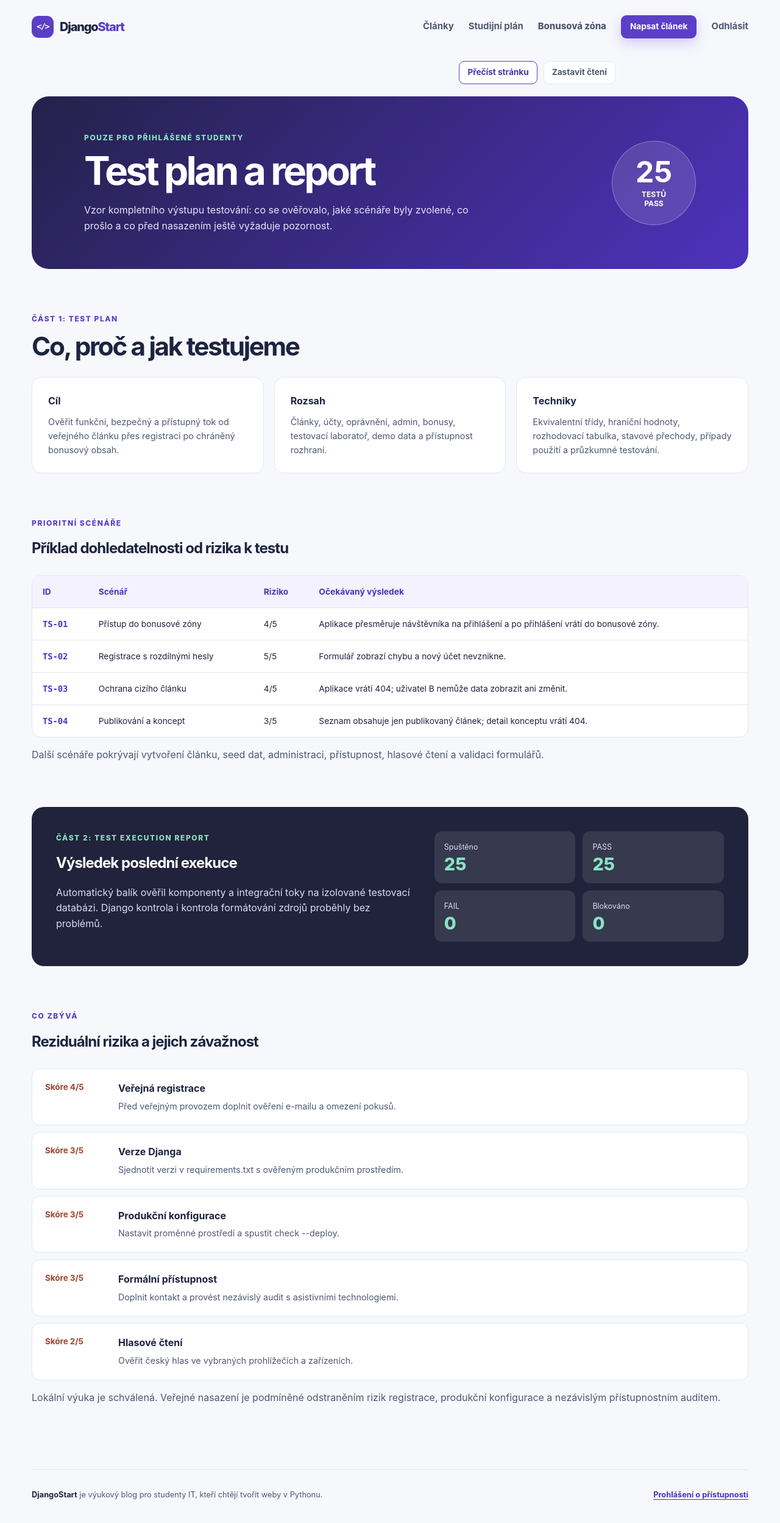
After one commit to rarasek16/my-first-blog, a Django app: page /bonus/testovani/reporty/ in a window 1280 px wide. The commit adds this page. Shown: the whole page at 61% size. Run offline with Django 5.2, Linux system fonts and the light colour scheme; the visitor is signed in with stand-in values (Sample User, id 1).

Commit message:
Publish protected ISTQB reports
Co-authored-by: Copilot <223556219+Copilot@users.noreply.github.com>

```diff
--- a/blog/static/blog/css/site.css
+++ b/blog/static/blog/css/site.css
@@ -558,6 +558,174 @@ textarea:focus-visible {
     color: var(--muted);
 }
 
+.report-promo {
+    margin-bottom: 0;
+}
+
+.report-overview,
+.report-scenarios,
+.report-result,
+.report-risks {
+    margin-top: 72px;
+}
+
+.report-cards {
+    display: grid;
+    grid-template-columns: repeat(3, minmax(0, 1fr));
+    gap: 17px;
+    margin-top: 28px;
+}
+
+.report-cards article {
+    padding: 26px;
+    border: 1px solid var(--line);
+    border-radius: 16px;
+    background: var(--white);
+}
+
+.report-cards h3,
+.risk-list h3 {
+    margin: 0;
+    font-size: 1rem;
+}
+
+.report-cards p,
+.report-note {
+    color: var(--muted);
+}
+
+.report-cards p {
+    margin: 9px 0 0;
+    font-size: 0.9rem;
+}
+
+.report-scenarios h2,
+.report-risks h2 {
+    margin: 0;
+    letter-spacing: -0.04em;
+}
+
+.report-table-wrapper {
+    margin-top: 25px;
+    overflow-x: auto;
+    border: 1px solid var(--line);
+    border-radius: 14px;
+    background: var(--white);
+}
+
+.report-table-wrapper:focus-visible {
+    outline: 3px solid #f08a24;
+    outline-offset: 3px;
+}
+
+.report-table-wrapper table {
+    width: 100%;
+    min-width: 690px;
+    border-collapse: collapse;
+    text-align: left;
+}
+
+.report-table-wrapper th,
+.report-table-wrapper td {
+    padding: 15px 17px;
+    border-bottom: 1px solid var(--line);
+    vertical-align: top;
+    font-size: 0.86rem;
+}
+
+.report-table-wrapper th {
+    background: #f4f2ff;
+    color: var(--violet-dark);
+}
+
+.report-table-wrapper tbody tr:last-child td {
+    border-bottom: 0;
+}
+
+.report-table-wrapper td:first-child {
+    color: var(--violet-dark);
+    font-family: ui-monospace, SFMono-Regular, Consolas, monospace;
+    font-weight: 800;
+}
+
+.report-result {
+    display: grid;
+    grid-template-columns: 1.1fr 0.9fr;
+    gap: 40px;
+    align-items: center;
+    padding: 40px;
+    border-radius: 20px;
+    background: #20233b;
+    color: var(--white);
+}
+
+.report-result .eyebrow {
+    color: var(--mint);
+}
+
+.report-result h2 {
+    margin: 0;
+    letter-spacing: -0.04em;
+}
+
+.report-result > div > p:last-child {
+    color: #d7dcfa;
+}
+
+.report-metrics {
+    display: grid;
+    grid-template-columns: repeat(2, 1fr);
+    gap: 12px;
+    margin: 0;
+}
+
+.report-metrics div {
+    padding: 16px;
+    border-radius: 12px;
+    background: rgba(255, 255, 255, 0.1);
+}
+
+.report-metrics dt {
+    color: #d7dcfa;
+    font-size: 0.78rem;
+}
+
+.report-metrics dd {
+    margin: 4px 0 0;
+    color: var(--mint);
+    font-size: 1.8rem;
+    font-weight: 850;
+    line-height: 1;
+}
+
+.risk-list {
+    display: grid;
+    gap: 11px;
+    margin-top: 25px;
+}
+
+.risk-list article {
+    display: grid;
+    grid-template-columns: 100px 1fr;
+    gap: 20px;
+    align-items: start;
+    padding: 19px 21px;
+    border: 1px solid var(--line);
+    border-radius: 13px;
+    background: var(--white);
+}
+
+.risk-list strong {
+    color: #9b442d;
+    font-size: 0.84rem;
+}
+
+.risk-list p {
+    margin: 5px 0 0;
+    color: var(--muted);
+    font-size: 0.89rem;
+}
+
 .testing-stages,
 .scenario-guide,
 .scenario-section {
@@ -1099,6 +1267,14 @@ textarea:focus-visible {
     .testing-stage-grid {
         grid-template-columns: repeat(2, minmax(0, 1fr));
     }
+
+    .report-cards {
+        grid-template-columns: 1fr;
+    }
+
+    .report-result {
+        grid-template-columns: 1fr;
+    }
 }
 
 @media (max-width: 640px) {
@@ -1198,6 +1374,15 @@ textarea:focus-visible {
         grid-template-columns: 1fr;
     }
 
+    .report-result {
+        padding: 28px 23px;
+    }
+
+    .risk-list article {
+        grid-template-columns: 1fr;
+        gap: 7px;
+    }
+
     .scenario-guide {
         padding: 28px 23px;
     }
--- /dev/null
+++ b/blog/templates/blog/testing_reports.html
@@ -0,0 +1,73 @@
+{% extends 'blog/base.html' %}
+
+{% block title %}Test plan a report | DjangoStart{% endblock %}
+
+{% block content %}
+<section class="bonus-hero testing-hero">
+    <div>
+        <p class="eyebrow">Pouze pro přihlášené studenty</p>
+        <h1>Test plan a report</h1>
+        <p>Vzor kompletního výstupu testování: co se ověřovalo, jaké scénáře byly zvolené, co prošlo a co před nasazením ještě vyžaduje pozornost.</p>
+    </div>
+    <div class="bonus-badge" aria-label="Dvacet pět úspěšných testů">
+        <strong>25</strong>
+        <span>testů<br>PASS</span>
+    </div>
+</section>
+
+<section class="report-overview" aria-labelledby="plan-title">
+    <div class="section-heading">
+        <p class="eyebrow">Část 1: Test plan</p>
+        <h2 id="plan-title">Co, proč a jak testujeme</h2>
+    </div>
+    <div class="report-cards">
+        <article><h3>Cíl</h3><p>Ověřit funkční, bezpečný a přístupný tok od veřejného článku přes registraci po chráněný bonusový obsah.</p></article>
+        <article><h3>Rozsah</h3><p>Články, účty, oprávnění, admin, bonusy, testovací laboratoř, demo data a přístupnost rozhraní.</p></article>
+        <article><h3>Techniky</h3><p>Ekvivalentní třídy, hraniční hodnoty, rozhodovací tabulka, stavové přechody, případy použití a průzkumné testování.</p></article>
+    </div>
+</section>
+
+<section class="report-scenarios" aria-labelledby="report-scenarios-title">
+    <p class="eyebrow">Prioritní scénáře</p>
+    <h2 id="report-scenarios-title">Příklad dohledatelnosti od rizika k testu</h2>
+    <div class="report-table-wrapper" tabindex="0">
+        <table>
+            <thead><tr><th>ID</th><th>Scénář</th><th>Riziko</th><th>Očekávaný výsledek</th></tr></thead>
+            <tbody>
+                {% for scenario in test_scenarios %}
+                    <tr><td>{{ scenario.id }}</td><td>{{ scenario.title }}</td><td>{{ scenario.risk }}</td><td>{{ scenario.expected }}</td></tr>
+                {% endfor %}
+            </tbody>
+        </table>
+    </div>
+    <p class="report-note">Další scénáře pokrývají vytvoření článku, seed dat, administraci, přístupnost, hlasové čtení a validaci formulářů.</p>
+</section>
+
+<section class="report-result" aria-labelledby="result-title">
+    <div>
+        <p class="eyebrow">Část 2: Test execution report</p>
+        <h2 id="result-title">Výsledek poslední exekuce</h2>
+        <p>Automatický balík ověřil komponenty a integrační toky na izolované testovací databázi. Django kontrola i kontrola formátování zdrojů proběhly bez problémů.</p>
+    </div>
+    <dl class="report-metrics">
+        <div><dt>Spuštěno</dt><dd>25</dd></div>
+        <div><dt>PASS</dt><dd>25</dd></div>
+        <div><dt>FAIL</dt><dd>0</dd></div>
+        <div><dt>Blokováno</dt><dd>0</dd></div>
+    </dl>
+</section>
+
+<section class="report-risks" aria-labelledby="risks-title">
+    <p class="eyebrow">Co zbývá</p>
+    <h2 id="risks-title">Reziduální rizika a jejich závažnost</h2>
+    <div class="risk-list">
+        {% for score, area, action in report_risks %}
+            <article>
+                <strong>Skóre {{ score }}</strong>
+                <div><h3>{{ area }}</h3><p>{{ action }}</p></div>
+            </article>
+        {% endfor %}
+    </div>
+    <p class="report-note">Lokální výuka je schválená. Veřejné nasazení je podmíněné odstraněním rizik registrace, produkční konfigurace a nezávislým přístupnostním auditem.</p>
+</section>
+{% endblock %}
--- a/blog/urls.py
+++ b/blog/urls.py
@@ -8,6 +8,7 @@ urlpatterns = [
     path("accounts/register/", views.register, name="register"),
     path("bonus/", views.bonus_tasks, name="bonus_tasks"),
     path("bonus/testovani/", views.testing_lab, name="testing_lab"),
+    path("bonus/testovani/reporty/", views.testing_reports, name="testing_reports"),
     path("category/<slug:category_slug>/", views.post_list, name="post_list_by_category"),
     path("post/new/", views.post_new, name="post_new"),
     path("post/<int:pk>/", views.post_detail, name="post_detail"),
--- a/blog/views.py
+++ b/blog/views.py
@@ -117,6 +117,14 @@ TEST_SCENARIOS = (
     },
 )
 
+REPORT_RISKS = (
+    ("4/5", "Veřejná registrace", "Před veřejným provozem doplnit ověření e-mailu a omezení pokusů."),
+    ("3/5", "Verze Djanga", "Sjednotit verzi v requirements.txt s ověřeným produkčním prostředím."),
+    ("3/5", "Produkční konfigurace", "Nastavit proměnné prostředí a spustit check --deploy."),
+    ("3/5", "Formální přístupnost", "Doplnit kontakt a provést nezávislý audit s asistivními technologiemi."),
+    ("2/5", "Hlasové čtení", "Ověřit český hlas ve vybraných prohlížečích a zařízeních."),
+)
+
 
 def navigation_context():
     return {"categories": Category.objects.all()}
@@ -166,6 +174,15 @@ def testing_lab(request):
         request,
         "blog/testing_lab.html",
         {"testing_stages": TESTING_STAGES, "test_scenarios": TEST_SCENARIOS},
+    )
+
+
+@login_required
+def testing_reports(request):
+    return render(
+        request,
+        "blog/testing_reports.html",
+        {"test_scenarios": TEST_SCENARIOS, "report_risks": REPORT_RISKS},
     )
 
 
```
Also changed, not shown: TEST-REPORT.md (+3 -3 lines), blog/templates/blog/testing_lab.html (+9 -0 lines), blog/tests.py (+13 -0 lines).
